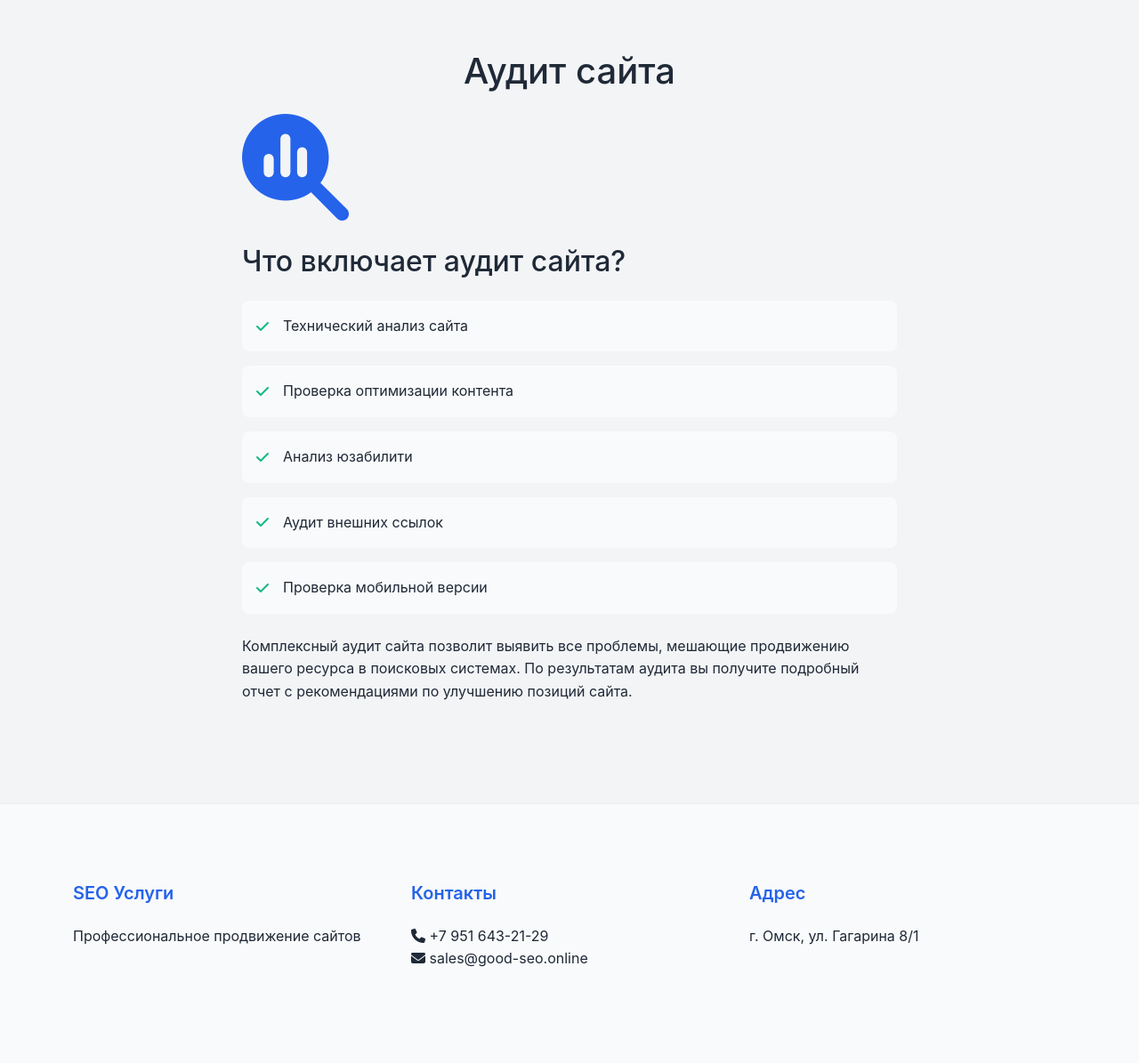
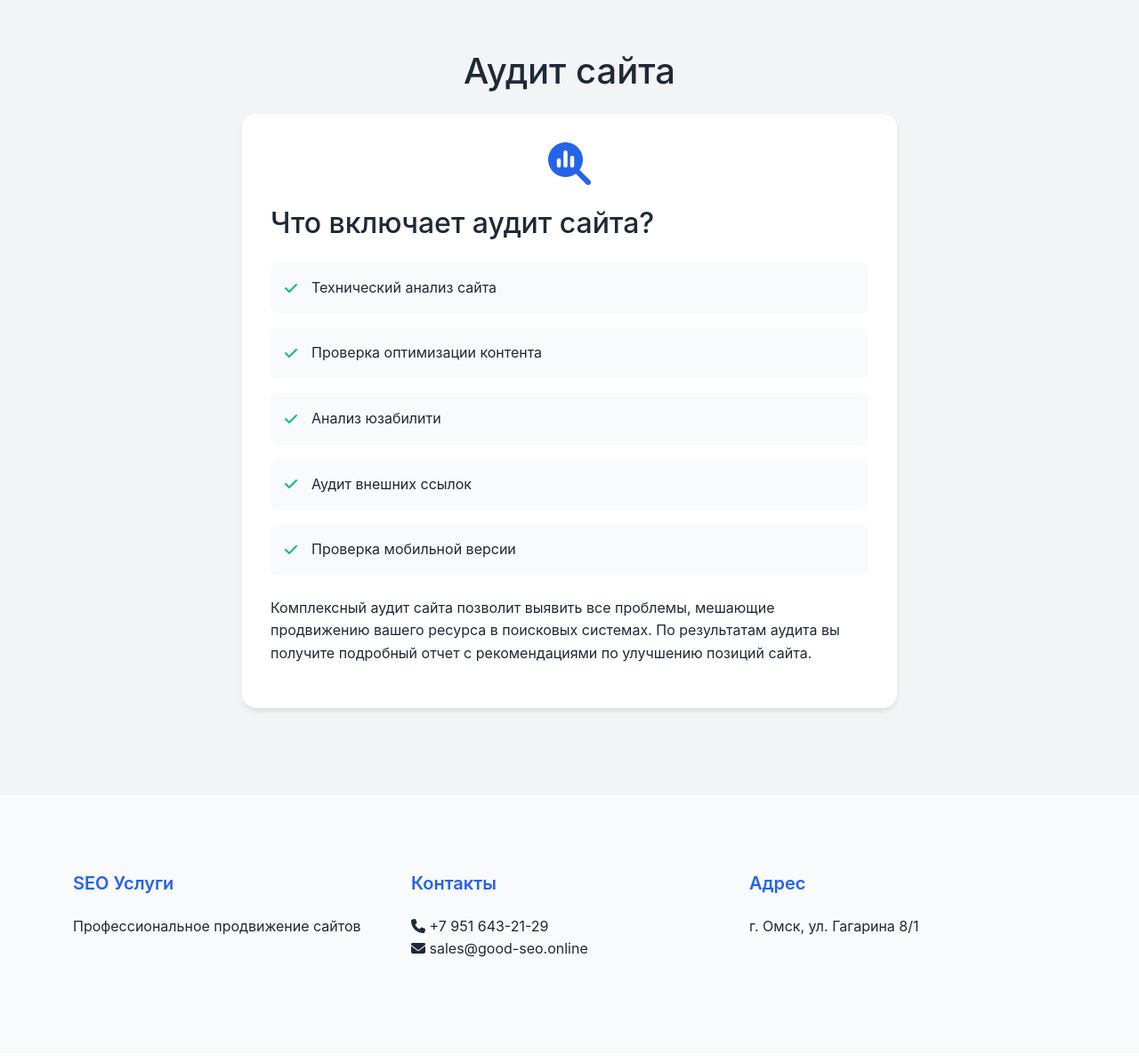
Before and after one commit to MiPolynsky/SeoMaster_1, a Flask app: page /service/audit in a window 1280 px wide. Shown: the part 111-1306 px from the top of the page at 89% size. After the commit the page ends 1187 px from the top, so only its background shows below. Run offline with Flask 3, Linux system fonts and the light colour scheme; data comes from the database, SQL or seed files in the repository.

Commit message:
Agent query: Are the icons now centered on the industry landing pages (e.g., /industry/dentistry)?
Center service icons on landing pages

Screenshot: https://storage.googleapis.com/screenshot-production-us-central1/74f28105-0b3e-4dca-973e-8a69c1d6d330/38e07223-76fd-4314-87dd-b852be5ee670.jpg

```diff
--- a/static/css/style.css
+++ b/static/css/style.css
@@ -314,3 +314,29 @@ body {
     background-color: var(--primary-dark);
     transform: translateY(-1px);
 }
+
+/* New styles for service content and icon centering */
+.service-content {
+    background: var(--card-bg);
+    padding: 2rem;
+    border-radius: 1rem;
+    box-shadow: var(--shadow-md);
+}
+
+.service-content .service-icon {
+    text-align: center;
+    display: flex;
+    justify-content: center;
+    align-items: center;
+    margin-bottom: 2rem;
+}
+
+.service-content .service-icon i {
+    font-size: 3rem;
+    color: var(--primary-color);
+    transition: transform 0.3s ease;
+}
+
+.service-content:hover .service-icon i {
+    transform: scale(1.1);
+}
```
